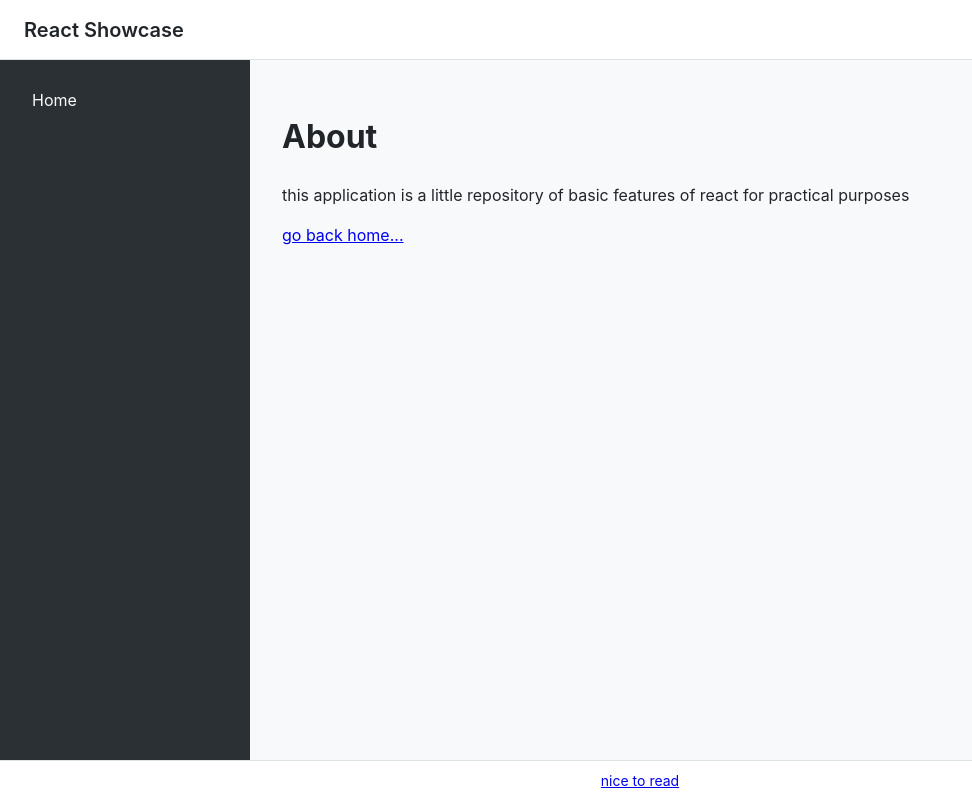
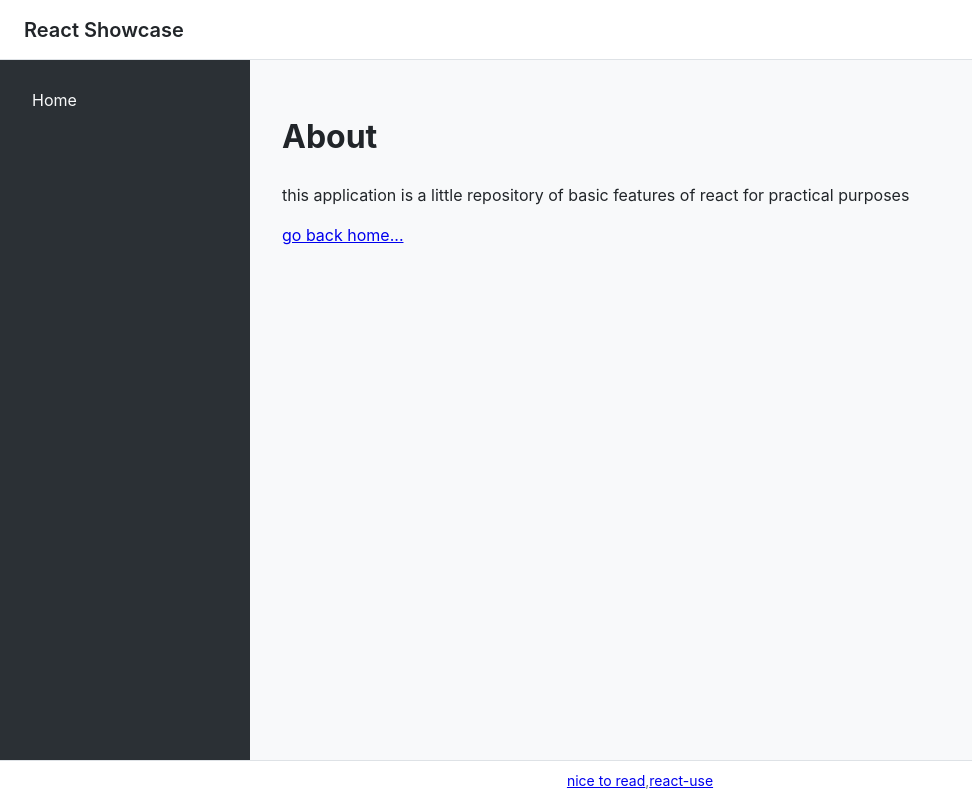
Before and after one commit to Cjescalona1/react-showcase, a React (Vite) app in the folder react-showcase/: page /about in a window 1280 px wide. Shown: the whole page, without its empty margins (0-972 px from the left). Built offline with nearby package versions, Linux system fonts and the light colour scheme.

Commit message:
another nice link to read

```diff
--- a/react-showcase/src/components/partials/partialComponents.tsx
+++ b/react-showcase/src/components/partials/partialComponents.tsx
@@ -22,7 +22,7 @@ export function Sidebar(props: { links: { to: string, label: string }[] }) {
 }
 export function Footer() {
     return (
-        <footer className="app-footer"> <a href="https://react.dev/learn/thinking-in-react" target="_blank" rel="noopener noreferrer"> nice to read</a></footer>
+        <footer className="app-footer"> <a href="https://react.dev/learn/thinking-in-react" target="_blank" rel="noopener noreferrer"> nice to read</a> , <a href="https://github.com/streamich/react-use">react-use</a> </footer>
     )
 
 }
```
